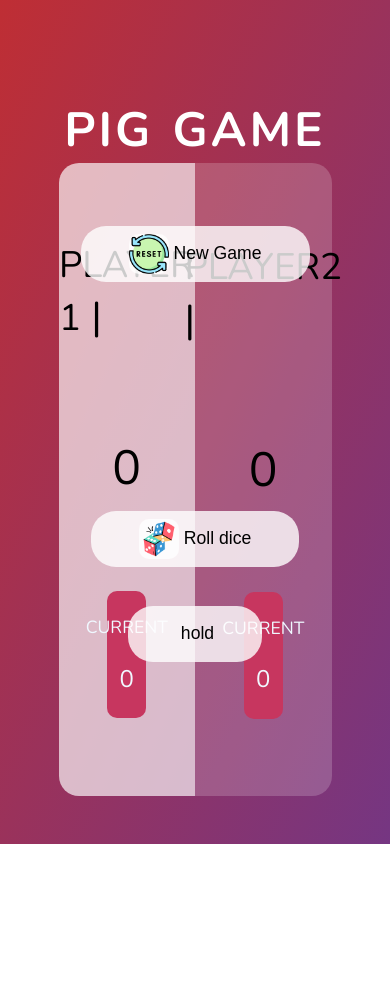
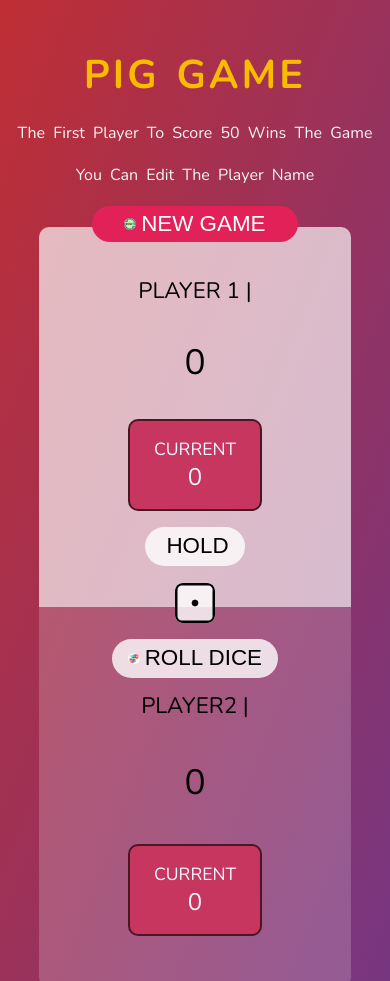
Before and after one commit to basitrather/Javascript, a plain HTML site: page PROJECT 03 - pigGame/index.html in a window 390 px wide. Shown: the top 981 px of the page. Before the commit the page ends 844 px from the top, so only its background shows below. Drawn offline with nearby package versions, Linux system fonts and the light colour scheme.

Commit message:
version 2.0

```diff
--- a/PROJECT 03 - pigGame/index.html
+++ b/PROJECT 03 - pigGame/index.html
@@ -6,6 +6,7 @@
     <meta name="viewport" content="width=device-width, initial-scale=1.0">
     <title>PIG-GME</title>
     <link rel="stylesheet" href="/style.css">
+    <link rel="stylesheet" href="media.css">
     <link rel="preconnect" href="https://fonts.googleapis.com">
     <link rel="preconnect" href="https://fonts.gstatic.com" crossorigin>
     <link href="https://fonts.googleapis.com/css2?family=Nunito:ital,wght@0,200..1000;1,200..1000&display=swap"
@@ -14,6 +15,8 @@
 
 <body>
     <h1>PIG GAME</h1>
+    <p>The first player to score 50 wins the game</p>
+    <p>you can edit the player name</p>
     <main>
         <div class="left side activeplayer" id="p0">
             <div class="playerName" contenteditable="true">Player 1</div>
--- /dev/null
+++ b/PROJECT 03 - pigGame/media.css
@@ -0,0 +1,107 @@
+/* Large devices (laptops/desktops) */
+
+@media (max-width: 1200px) {
+  .btn {
+    padding: 0.4rem 1rem;
+    font-size: 1rem;
+  }
+}
+@media (max-width: 900px) {
+  p {
+    font-size: 1rem;
+  }
+  .current {
+    padding: 1.5rem 2rem;
+  }
+  .playerName {
+    font-size: 1.7rem;
+  }
+  .score {
+    font-size: 2.5rem;
+  }
+  [contenteditable="true"]::after {
+    content: " |";
+    color: rgb(0, 0, 0);
+    font-size: 1.7rem;
+    animation: blink 1s infinite;
+  }
+}
+
+/* Medium devices (tablets) */
+
+@media (max-width: 700px) {
+  main {
+    width: 90vw;
+  }
+  .current {
+    padding: 1rem 2rem;
+  }
+  .playerName {
+    font-size: 1.4rem;
+  }
+  .score {
+    font-size: 2.2rem;
+  }
+  [contenteditable="true"]::after {
+    font-size: 1.4rem;
+  }
+  .btn {
+    padding: 0.4rem 1rem;
+    font-size: 1.4rem;
+  }
+}
+
+/* Small devices (phones) */
+
+@media (max-width: 535px) {
+  h1 {
+    font-size: 2.5rem;
+  }
+  main {
+    width: 100vw;
+    height: 95vh;
+    flex-direction: column;
+  }
+  .side {
+    height: 45vh;
+    width: 80%;
+  }
+  .left {
+    border-radius: 10px 10px 0 0;
+    padding-bottom: 5rem;
+  }
+  .right {
+    border-radius: 0 0 10px 10px;
+    padding-top: 4rem;
+  }
+  .current {
+    padding: 1rem 1.5rem;
+  }
+  .btn:hover {
+    box-shadow: 1px 1px 17px #c7365f;
+    padding: 0.4rem 0.5rem;
+    border-radius: 010px;
+  }
+  .dice {
+    position: absolute;
+    top: 47%;
+    display: block;
+    height: 40px;
+    border-radius: 8px;
+  }
+  #reset {
+    position: absolute;
+    top: 0%;
+    background-color: rgb(225, 33, 88);
+    color: white;
+    padding: 0.3rem 2rem;
+  }
+  #dicebtn {
+    position: absolute;
+    top: 54%;
+  }
+  #hold {
+    position: absolute;
+    top: 40%;
+  }
+}
--- a/PROJECT 03 - pigGame/script.js
+++ b/PROJECT 03 - pigGame/script.js
@@ -54,9 +54,11 @@ holdScore.addEventListener("click", function () {
     score[activeplayer];
 
   // check if the active player wins or not
-  if (score[activeplayer] >= 10) {
+  if (score[activeplayer] >= 50) {
     document.querySelector(`.score${activeplayer}`).textContent = "Winner!🥇";
-    document.getElementById(`p${activeplayer}`).classList.add("winnerplayer ");
+    document.getElementById(`p${activeplayer}`).classList.add("winnerplayer");
+    holdScore.disabled = true;
+    dicebtn.disabled = true;
   }
   // reset the current score
   document.getElementById(
@@ -65,4 +67,6 @@ holdScore.addEventListener("click", function () {
   CurrentScore = 0;
   // change the active player
   activeplayer = activeplayer === 0 ? 1 : 0;
+  leftside.classList.toggle("activeplayer");
+  rightside.classList.toggle("activeplayer");
 });
--- a/PROJECT 03 - pigGame/style.css
+++ b/PROJECT 03 - pigGame/style.css
@@ -4,21 +4,29 @@
   box-sizing: border-box;
 }
 body {
-  height: 100vh;
   background-image: linear-gradient(to top left, #753682 0%, #bf2e34 100%);
   font-family: "Nunito", serif;
   display: flex;
+  gap: 20px;
   justify-content: center;
   align-items: center;
   flex-direction: column;
+  margin-bottom: 1rem;
 }
 h1 {
   font-size: 3rem;
   text-align: center;
   margin-top: 3rem;
-  color: white;
+  color: rgb(249, 187, 0);
   letter-spacing: 3px;
   word-spacing: 3px;
+}
+p {
+  color: whitesmoke;
+  text-transform: capitalize;
+  font-size: 1.5rem;
+  text-align: center;
+  word-spacing: 4px;
 }
 main {
   position: relative;
@@ -48,7 +56,7 @@ main {
   border-top-right-radius: 20px;
   border-bottom-right-radius: 20px;
 }
-.side .playerName {
+.playerName {
   font-size: 2.3rem;
   text-transform: uppercase;
 }
@@ -59,13 +67,13 @@ main {
 }
 .current {
   background-color: #c7365f;
-  height: 15vh;
-  width: 10vw;
   display: flex;
   justify-content: space-evenly;
   align-items: center;
   flex-direction: column;
   border-radius: 10px;
+  padding: 2rem 3rem;
+  border: 2px solid rgba(0, 0, 0, 0.616);
 }
 .current .scoreTitle {
   font-size: 1.1rem;
@@ -89,16 +97,13 @@ main {
   font-size: 1.1rem;
 }
 main img {
-  height: 60px;
+  height: 3vw;
   background-color: #ffffffcb;
   border-radius: 10px;
 }
-.button img {
-  height: 40px;
-}
 #reset {
   position: absolute;
-  top: 10%;
+  top: 5%;
 }
 #dicebtn {
   position: absolute;
@@ -114,6 +119,8 @@ main img {
 }
 .btn {
   transition: all 300ms ease-in-out;
+  color: black;
+  text-transform: uppercase;
 }
 .btn:hover {
   box-shadow: 1px 1px 17px #c7365f;
```
